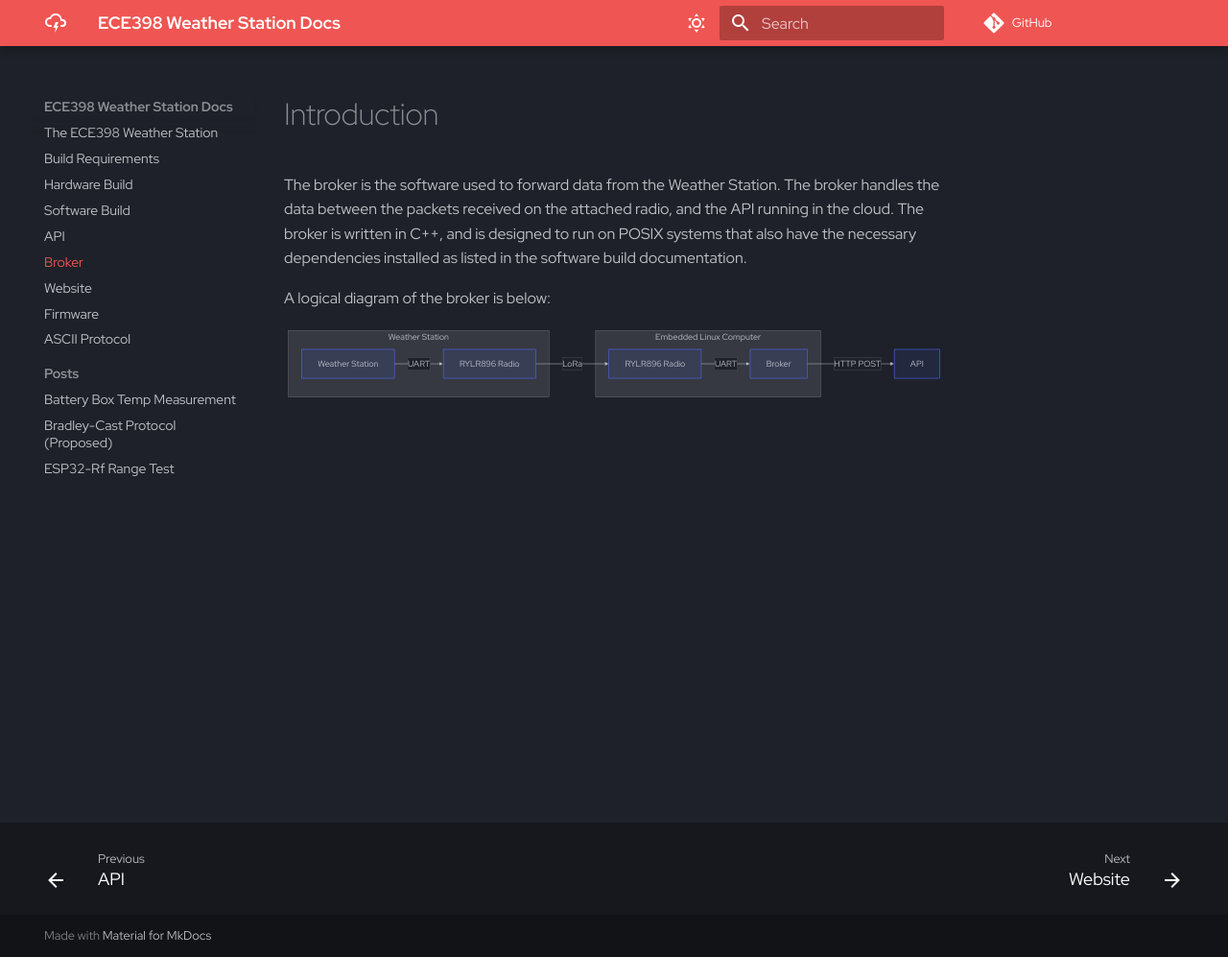
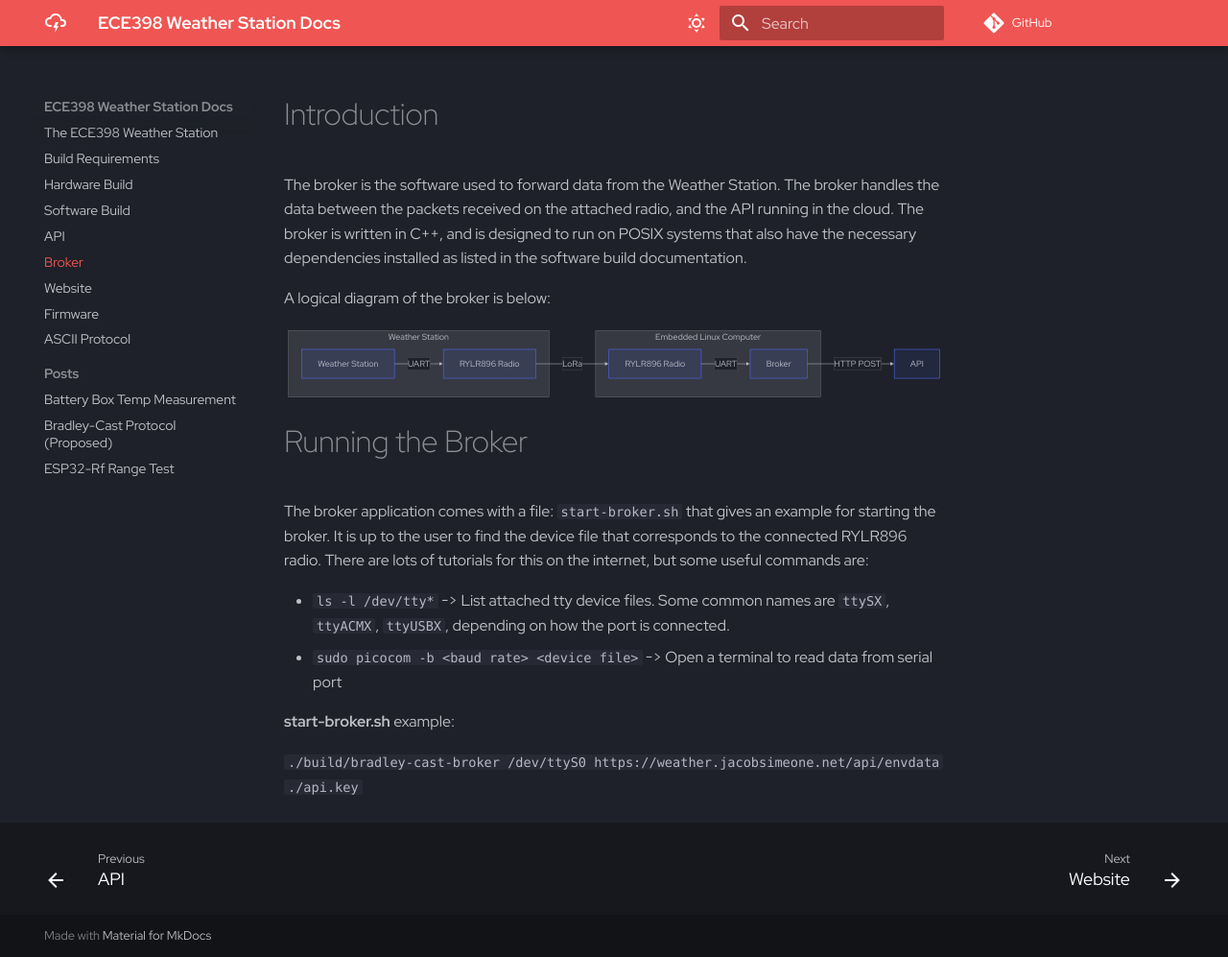
Before and after one commit to ece398-buvip/vip-weather-docs, an MkDocs documentation site: the page built from docs/broker.md, in a window 1280 px wide and 997 px high. Shown: the whole window at 96% size. Built offline with MkDocs 1.6.1 and Material for MkDocs 9.7.7, drawn with Linux system fonts in a browser that asks for light colours; some web fonts are replaced; comment, search, counter and statistics services are not loaded.

Commit message:
Add info on running broker

````diff
--- a/docs/broker.md
+++ b/docs/broker.md
@@ -19,3 +19,14 @@ wsR -->|LoRa| bR
 
 broker -->|HTTP POST| API
 ```
+
+# Running the Broker
+
+The broker application comes with a file: `start-broker.sh` that gives an example for starting the broker. It is up to the user to find the device file that corresponds to the connected RYLR896 radio. There are lots of tutorials for this on the internet, but some useful commands are:
+
+- `ls -l /dev/tty*` -> List attached tty device files. Some common names are `ttySX`, `ttyACMX`, `ttyUSBX`, depending on how the port is connected.
+- `sudo picocom -b <baud rate> <device file>` -> Open a terminal to read data from serial port
+
+**start-broker.sh** example:
+
+`./build/bradley-cast-broker /dev/ttyS0 https://weather.jacobsimeone.net/api/envdata ./api.key`
````
